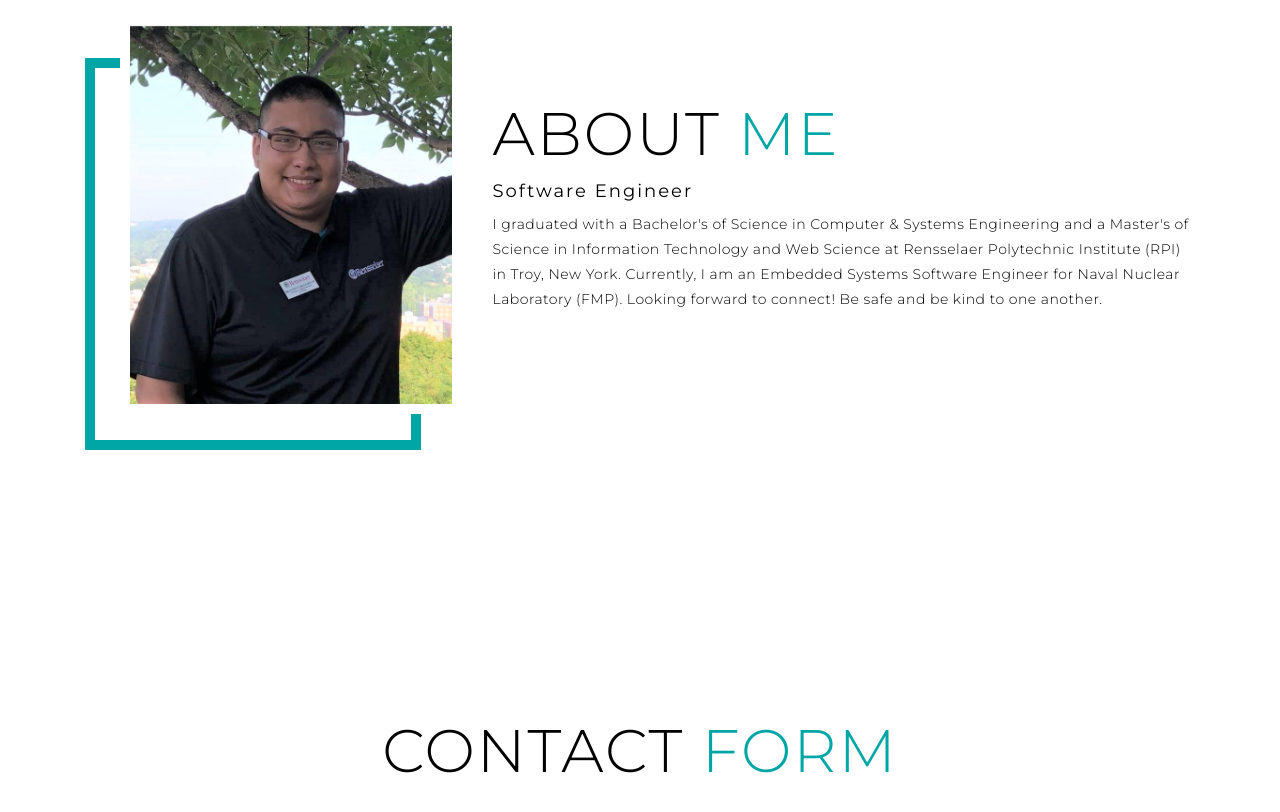
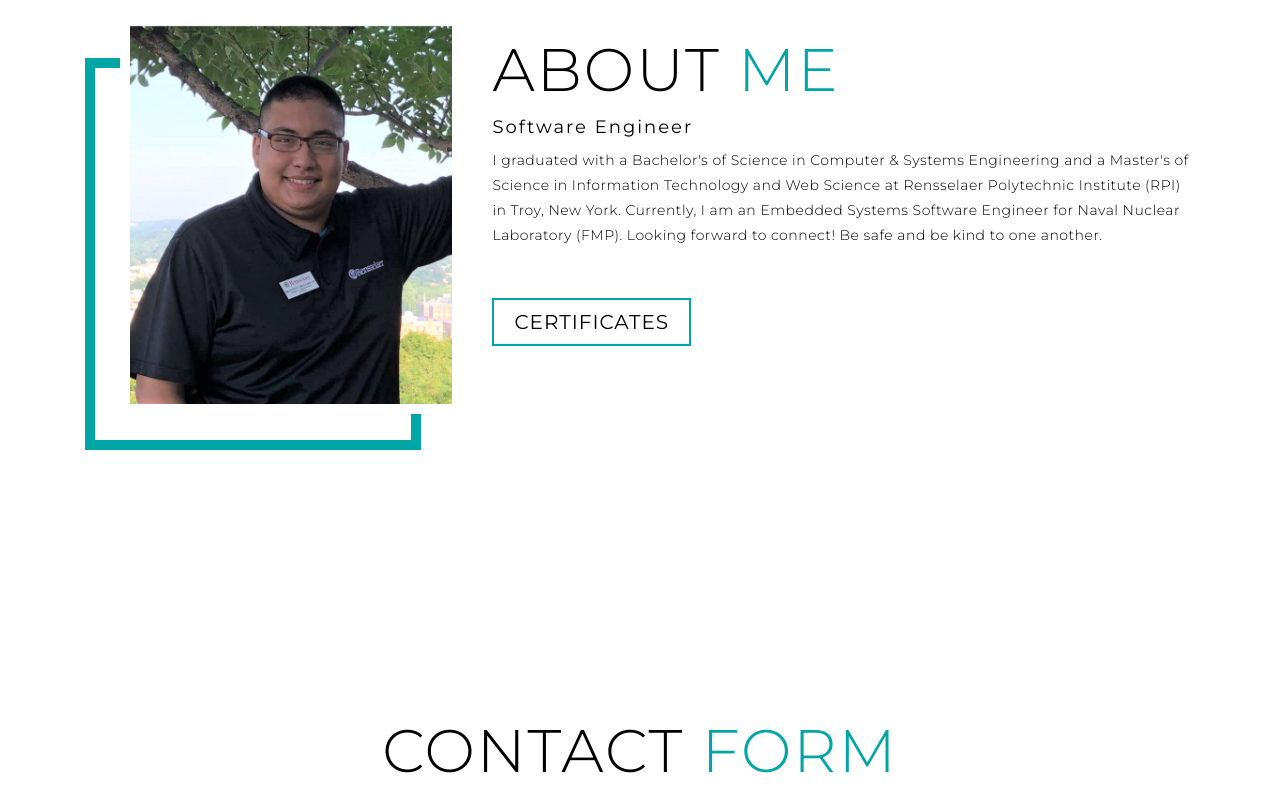
Before and after one commit to brandon-cabaleiro/brandon-cabaleiro.github.io, a plain HTML site: page index.html in a window 1280 px wide. Shown: the part 986-1798 px from the top of the page. Drawn offline with Linux system fonts and the light colour scheme; grey boxes are pictures that could not be loaded.

Commit message:
Update index.html

```diff
--- a/index.html
+++ b/index.html
@@ -61,10 +61,12 @@
 
             Be safe and be kind to one another.
         </p>
+	<a href="img/ScrumMasterCert_2023.pdf" type="button" class="cta" target="_blank">Certificates</a>
       </div>
     </div>
   </section>
   <!-- End About Section -->
+
   <!-- Contact Section -->
   <section id="contact">
     <div class="contact container">
```
